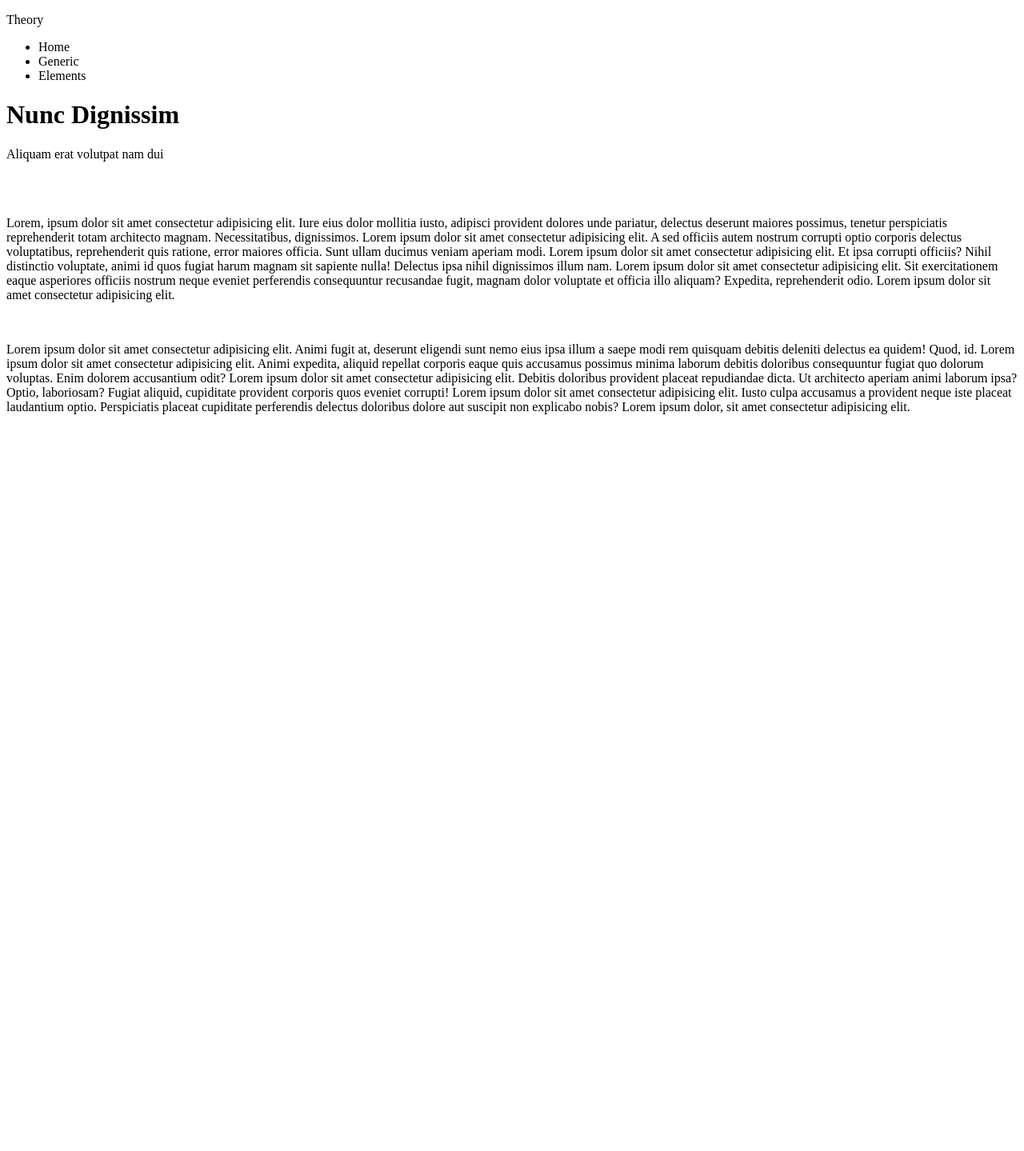
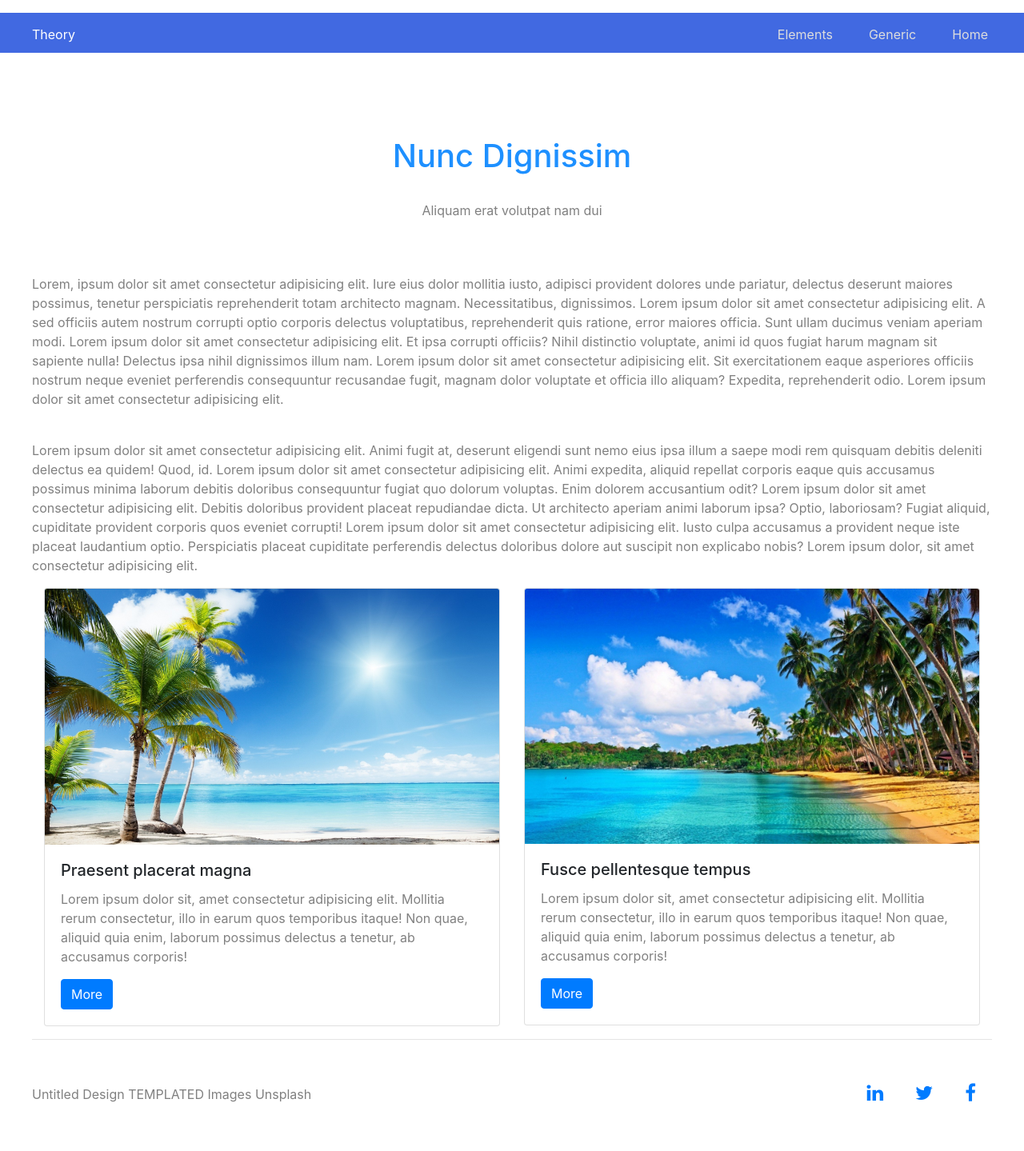
Before and after one commit to FadjarMaulana/project4, a plain HTML site: page index2.html in a window 1280 px wide. Shown: the whole page at 80% size. Before the commit the page ends 800 px from the top, so only its background shows below. Drawn offline with Linux system fonts and the light colour scheme.

Commit message:
halaman 2 selesai

```diff
--- a/index2.html
+++ b/index2.html
@@ -4,29 +4,62 @@
     <meta charset="UTF-8">
     <title>Document</title>
     <link rel="stylesheet" href="style2.css">
+    <link rel="stylesheet" href="css/bootstrap.min.css">
+    <link rel="stylesheet" href="https://cdnjs.cloudflare.com/ajax/libs/font-awesome/4.7.0/css/font-awesome.min.css">
 </head>
 <body>
 <!-- bagian fadjar -->
     <div class="header">
         <p>Theory</p>
         <ul>
-            <li>Home</li>
-            <li>Generic</li>
-            <li>Elements</li>
+            <li><a href="#">Home</a></li>
+            <li><a href="#">Generic</a></li>
+            <li><a href="#">Elements</a></li>
         </ul>
     </div>
 
-    <div class="content">
-        <h1>Nunc Dignissim</h1>
-        <p>Aliquam erat volutpat nam dui</p><br><br>
-        <p>Lorem, ipsum dolor sit amet consectetur adipisicing elit. Iure eius dolor mollitia iusto, adipisci provident dolores unde pariatur, delectus deserunt maiores possimus, tenetur perspiciatis reprehenderit totam architecto magnam. Necessitatibus, dignissimos. Lorem ipsum dolor sit amet consectetur adipisicing elit. A sed officiis autem nostrum corrupti optio corporis delectus voluptatibus, reprehenderit quis ratione, error maiores officia. Sunt ullam ducimus veniam aperiam modi. Lorem ipsum dolor sit amet consectetur adipisicing elit. Et ipsa corrupti officiis? Nihil distinctio voluptate, animi id quos fugiat harum magnam sit sapiente nulla! Delectus ipsa nihil dignissimos illum nam. Lorem ipsum dolor sit amet consectetur adipisicing elit. Sit exercitationem eaque asperiores officiis nostrum neque eveniet perferendis consequuntur recusandae fugit, magnam dolor voluptate et officia illo aliquam? Expedita, reprehenderit odio. Lorem ipsum dolor sit amet consectetur adipisicing elit.</p><br>
-        <p>Lorem ipsum dolor sit amet consectetur adipisicing elit. Animi fugit at, deserunt eligendi sunt nemo eius ipsa illum a saepe modi rem quisquam debitis deleniti delectus ea quidem! Quod, id. Lorem ipsum dolor sit amet consectetur adipisicing elit. Animi expedita, aliquid repellat corporis eaque quis accusamus possimus minima laborum debitis doloribus consequuntur fugiat quo dolorum voluptas. Enim dolorem accusantium odit? Lorem ipsum dolor sit amet consectetur adipisicing elit. Debitis doloribus provident placeat repudiandae dicta. Ut architecto aperiam animi laborum ipsa? Optio, laboriosam? Fugiat aliquid, cupiditate provident corporis quos eveniet corrupti! Lorem ipsum dolor sit amet consectetur adipisicing elit. Iusto culpa accusamus a provident neque iste placeat laudantium optio. Perspiciatis placeat cupiditate perferendis delectus doloribus dolore aut suscipit non explicabo nobis? Lorem ipsum dolor, sit amet consectetur adipisicing elit.</p>
+    <div class="wrapper">
+        <div class="content">
+            <h1>Nunc Dignissim</h1><br>
+            <p class="satu">Aliquam erat volutpat nam dui</p><br><br>
+            <p>Lorem, ipsum dolor sit amet consectetur adipisicing elit. Iure eius dolor mollitia iusto, adipisci provident dolores unde pariatur, delectus deserunt maiores possimus, tenetur perspiciatis reprehenderit totam architecto magnam. Necessitatibus, dignissimos. Lorem ipsum dolor sit amet consectetur adipisicing elit. A sed officiis autem nostrum corrupti optio corporis delectus voluptatibus, reprehenderit quis ratione, error maiores officia. Sunt ullam ducimus veniam aperiam modi. Lorem ipsum dolor sit amet consectetur adipisicing elit. Et ipsa corrupti officiis? Nihil distinctio voluptate, animi id quos fugiat harum magnam sit sapiente nulla! Delectus ipsa nihil dignissimos illum nam. Lorem ipsum dolor sit amet consectetur adipisicing elit. Sit exercitationem eaque asperiores officiis nostrum neque eveniet perferendis consequuntur recusandae fugit, magnam dolor voluptate et officia illo aliquam? Expedita, reprehenderit odio. Lorem ipsum dolor sit amet consectetur adipisicing elit.</p><br>
+            <p>Lorem ipsum dolor sit amet consectetur adipisicing elit. Animi fugit at, deserunt eligendi sunt nemo eius ipsa illum a saepe modi rem quisquam debitis deleniti delectus ea quidem! Quod, id. Lorem ipsum dolor sit amet consectetur adipisicing elit. Animi expedita, aliquid repellat corporis eaque quis accusamus possimus minima laborum debitis doloribus consequuntur fugiat quo dolorum voluptas. Enim dolorem accusantium odit? Lorem ipsum dolor sit amet consectetur adipisicing elit. Debitis doloribus provident placeat repudiandae dicta. Ut architecto aperiam animi laborum ipsa? Optio, laboriosam? Fugiat aliquid, cupiditate provident corporis quos eveniet corrupti! Lorem ipsum dolor sit amet consectetur adipisicing elit. Iusto culpa accusamus a provident neque iste placeat laudantium optio. Perspiciatis placeat cupiditate perferendis delectus doloribus dolore aut suscipit non explicabo nobis? Lorem ipsum dolor, sit amet consectetur adipisicing elit.</p>
+            <div class="container-fluid">
+                <div class="row">
+                    <div class="col-md-6">
+                        <div class="card" style="width:auto;">
+                            <img src="img3/image1.jpg" class="card-img-top" alt="">
+                            <div class="card-body">
+                            <h5 class="card-title">Praesent placerat magna</h5>
+                            <p class="card-text">Lorem ipsum dolor sit, amet consectetur adipisicing elit. Mollitia rerum consectetur, illo in earum quos temporibus itaque! Non quae, aliquid quia enim, laborum possimus delectus a tenetur, ab accusamus corporis!</p>
+                            <a href="#" class="btn btn-primary">More</a>
+                            </div>
+                        </div>
+                    </div>
+                    <div class="col-md-6">
+                        <div class="card" style="width: auto;">
+                            <img src="img3/image2.jpg" class="card-img-top" alt="">
+                            <div class="card-body">
+                            <h5 class="card-title">Fusce pellentesque tempus</h5>
+                            <p class="card-text">Lorem ipsum dolor sit, amet consectetur adipisicing elit. Mollitia rerum consectetur, illo in earum quos temporibus itaque! Non quae, aliquid quia enim, laborum possimus delectus a tenetur, ab accusamus corporis!</p>
+                            <a href="#" class="btn btn-primary">More</a>
+                            </div>
+                        </div>
+                    </div>
+                </div>
+            </div>
+        </div>
 
-    </div>
-
-    <div class="footer">
-
+        <div class="footer">
+            <hr><p>Untitled Design TEMPLATED Images Unsplash</p>
+            <ul>
+                <li><a href="#"><i class="fa fa-facebook-f" style="font-size:24px"></i></a></li>
+                <li><a href="#"><i class="fa fa-twitter" style="font-size:24px"></i></a></li>
+                <li><a href="#"><i class="fa fa-linkedin" style="font-size:24px"></i></a></li>
+            </ul>
+        </div>
     </div>
 <!-- penutup punya fadjar -->
+<script type="text/javascrip" src="js/bootstrap.min.js"></script>
 </body>
 </html>
--- a/style2.css
+++ b/style2.css
@@ -1 +1,81 @@
 /* css fadjar */
+
+* {
+    padding: 0;
+    margin: 0;
+}
+.header {
+    background-color: royalblue;
+    width: 100%;
+    height: 50px;
+}
+
+.header p {
+    color: white;
+    width: 200px;
+    float: left;
+    padding-left: 10px;
+    padding-top: 15px;
+    margin-left: 30px;
+}
+
+.header li a {
+    color: #dddddd;
+    text-decoration: none;
+}
+
+.header ul li {
+    list-style: none;
+    float: right;
+    padding-right: 15px;
+    margin-top: 15px;
+    margin-right: 30px;
+}
+
+.wrapper {
+    width: 1200px;
+    margin: 0 auto;
+    overflow: hidden;
+}
+
+.content h1 {
+    color: dodgerblue;
+    text-align: center;
+    margin-top: 100px;
+}
+
+.content .satu {
+    text-align: center;
+    margin-bottom: 20px;
+}
+
+.content p {
+    color: grey;
+}
+
+/* #img1 {
+    width: 500px;
+    height: 200px;
+    margin-top: 50px;
+}
+
+#img2 {
+    width: 500px;
+    height: 200px;
+    margin-top: 50px;
+} */
+
+.footer p {
+    color: grey;
+    height: 80px;
+    width: 400px;
+    margin-top: 40px;
+    float: left;
+}
+
+.footer ul li {
+    list-style: none;
+    float: right;
+    padding: 8px 20px;
+    margin-top: 30px;
+}
```
Also changed, not shown: img3/image1.jpg (added), img3/image2.jpg (added).
